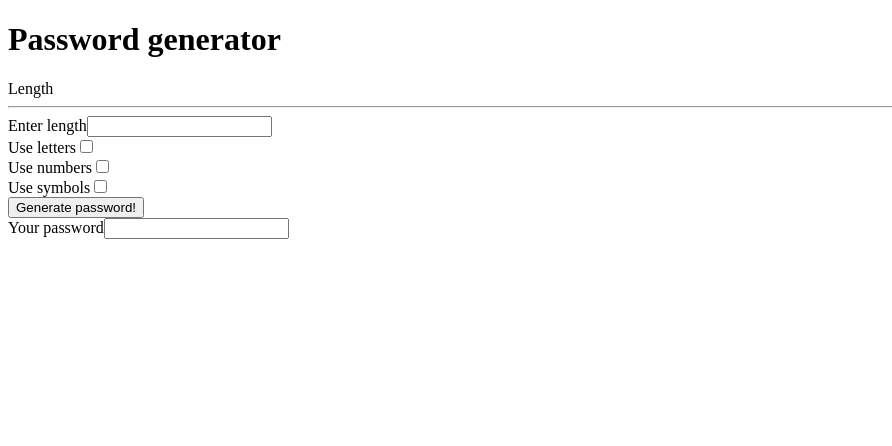
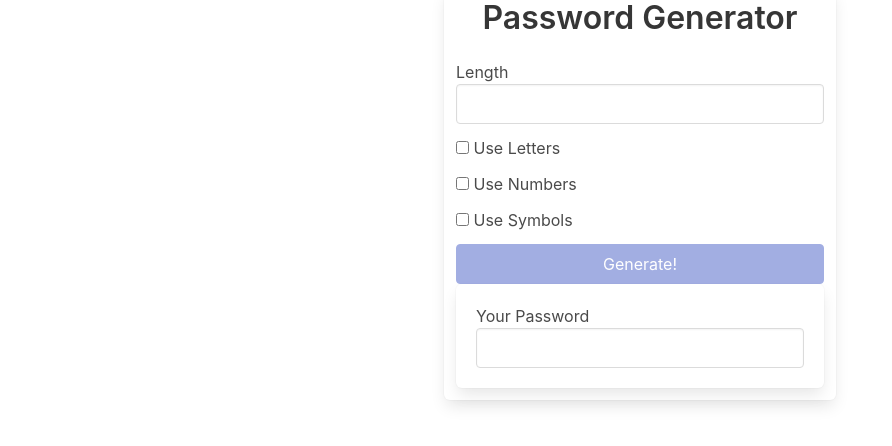
Before and after one commit to Sadowskyy/password-generator, an Angular app: page / in a window 1280 px wide. Shown: the top 446 px of the page, without its empty margins (0-892 px from the left). Built offline with nearby package versions, Linux system fonts and the light colour scheme.

Commit message:
Added styles.

```diff
--- a/package.json
+++ b/package.json
@@ -19,6 +19,7 @@
     "@angular/platform-browser": "~9.1.0",
     "@angular/platform-browser-dynamic": "~9.1.0",
     "@angular/router": "~9.1.0",
+    "bulma": "^0.8.1",
     "rxjs": "~6.5.4",
     "tslib": "^1.10.0",
     "zone.js": "~0.10.2"
--- a/src/app/app.component.html
+++ b/src/app/app.component.html
@@ -1,27 +1,50 @@
-<h1>Password generator</h1>
-Length
-<hr>
-<div class="form">
-  <label>Enter length</label>
-  <input (input)="setLength($event.target.value)" >
+<div class="container">
+  <div class="columns is-centered">
+    <div class="box column is-one-third">
+      <h1 class="title has-text-centered">Password Generator</h1>
+
+      <div class="field">
+        <label>Length</label>
+        <input class="input" (input)="setLength($event.target.value)" />
+      </div>
+
+      <div class="field">
+        <div class="control">
+          <label class="checkbox">
+            <input (change)="useLetters()" type="checkbox" />
+            Use Letters
+          </label>
+        </div>
+      </div>
+
+      <div class="field">
+        <div class="control">
+          <label class="checkbox">
+            <input (change)="useNumbers()" type="checkbox" />
+            Use Numbers
+          </label>
+        </div>
+      </div>
+
+      <div class="field">
+        <div class="control">
+          <label class="checkbox">
+            <input (change)="useSymbols()" type="checkbox" />
+            Use Symbols
+          </label>
+        </div>
+      </div>
+
+      <button [disabled]="
+          !(length && (includeLetters || includeSymbols || includeNumbers))
+        " (click)="whenButtonClick()" class="button is-link is-fullwidth">
+        Generate!
+      </button>
+
+      <div class="box">
+        <label>Your Password</label>
+        <input class="input" [value]="getPassword()" />
+      </div>
+    </div>
+  </div>
 </div>
-<div class="checkbox">
-  <label>Use letters</label>
-  <input (change)="useLetters()" type="checkbox">
-</div>
-<div class="checkbox">
-  <label>Use numbers</label>
-  <input (change)="useNumbers()"  type="checkbox">
-</div>
-<div class="checkbox">
-  <label>Use symbols</label>
-  <input (change)="useSymbols()" type="checkbox">
-</div>
-<div class="button">
-  <button (click)="whenButtonClick()">Generate password!</button>
-</div>
-<div class="generated-password">
-  <label>Your password</label>
-  <input [value]="getPassword()">
-</div>
-<p>{{ generatedPassword }}</p>
--- a/src/app/app.component.ts
+++ b/src/app/app.component.ts
@@ -55,7 +55,8 @@
   }
 
   setLength(value: string) {
-    const parsedValue = parseInt(value);
+    let parsedValue: number;
+    parsedValue = parseInt(value);
 
     if (!isNaN(parsedValue)) {
       this.length = parsedValue;
--- a/src/styles.css
+++ b/src/styles.css
@@ -1 +1,2 @@
 /* You can add global styles to this file, and also import other style files */
+@import 'bulma/css/bulma.css';
```
Also changed, not shown: 1 other file (tests, documents, lock files or other folders).
